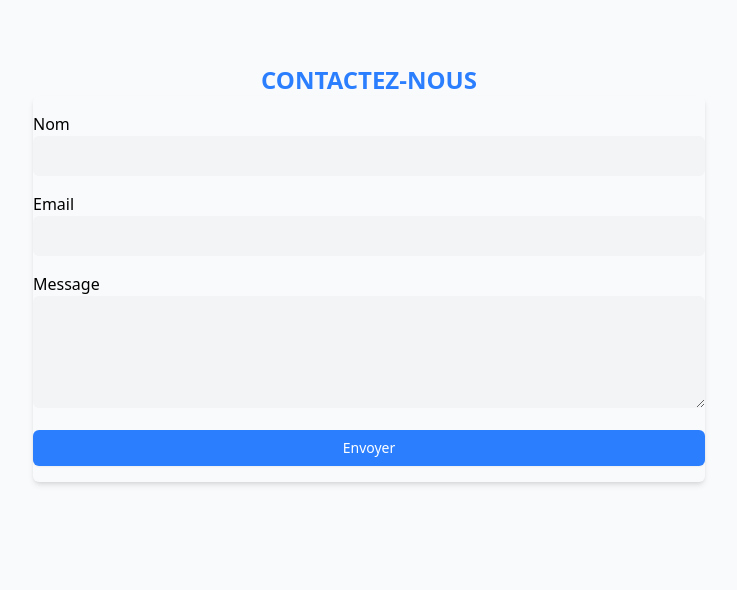
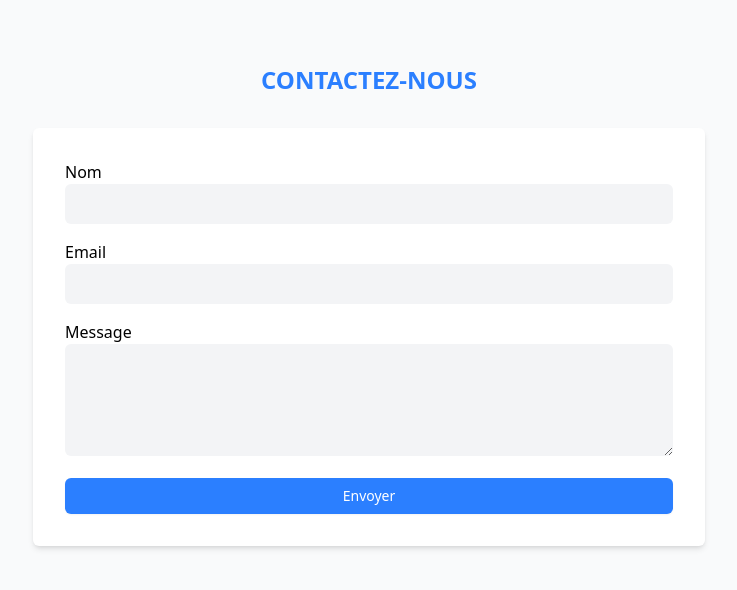
Before and after one commit to Lafiasabigado/Apex-Foot, a Next.js app: page /contact in a window 1280 px wide. Shown: the top 590 px of the page, without its empty margins (271-1008 px from the left). Built offline with nearby package versions, Linux system fonts and the light colour scheme.

Commit message:
partner section

```diff
--- a/app/components/Presentation.tsx
+++ b/app/components/Presentation.tsx
@@ -29,10 +29,10 @@ const Presentation = () => {
     }
   ]
   return (
-    <div className='min-h-screen'>
+    <div className='w-full'>
       <div className='max-w-7xl mx-auto'>
         <div
-          className='relative h-screen w-full bg-cover bg-center bg-no-repeat overflow-hidden'
+          className='relative h-[calc(100vh-64px)] w-full bg-cover bg-center bg-no-repeat overflow-hidden'
           style={{backgroundImage: "url('/bgs1.jpg')"}}
         >
 
--- a/app/contact/page.tsx
+++ b/app/contact/page.tsx
@@ -1,14 +1,15 @@
 import React from 'react'
 import { Button } from '@/components/ui/button'
-const Contact  = () => {
+
+const Contact = () => {
   return (
-    <div className='bg-gray-50 min-h-screen mx-auto max-w-7xl px-4 sm:px-6 lg:px-8'>
-        <div className='py-16'>
-            <div className=''>
-                <h1 className='text-2xl font-bold text-blue-500 uppercase text-center'>Contactez-nous</h1>
-            </div>
+    <div className='w-full bg-gray-50 py-16'>
+      <div className='max-w-7xl mx-auto px-4 sm:px-6 lg:px-8'>
+        <h1 className='text-2xl font-bold text-blue-500 uppercase text-center mb-8'>
+          Contactez-nous
+        </h1>
         <div>
-                <form className='max-w-2xl mx-auto grid grid-cols-1 gap-4 shadow-md py-4 rounded-md'>
+          <form className='max-w-2xl mx-auto grid grid-cols-1 gap-4 shadow-md p-8 rounded-md bg-white'>
             <div>
               <label htmlFor="name" className=''>Nom</label>
               <input type="text" id="name" name="name" className='w-full p-2 rounded-md bg-gray-100 border-none border-gray-300' />
--- a/app/partners/page.tsx
+++ b/app/partners/page.tsx
@@ -35,19 +35,19 @@ const Partners = () => {
 
   ]
   return (
-    <div className='min-h-screen'>
-        <div className='max-w-7xl mx-auto py-16'>
-            <h1 className='text-2xl font-bold text-blue-500 uppercase text-center'>Nos partenaires</h1>
+    <div className='w-full py-16'>
+      <div className='max-w-7xl mx-auto'>
+        <h1 className='text-2xl font-bold text-blue-500 uppercase text-center mb-12'>
+          Nos partenaires
+        </h1>
+        <div className='grid lg:grid-cols-6 md:grid-cols-3 grid-cols-1 sm:gap-4 gap-12 px-4'>
+          {partners.map((partner) => (
+            <div key={partner.id} className='flex justify-center items-center'>
+              <Image src={partner.logo} alt={partner.name} width={100} height={100} />
+            </div>
+          ))}
         </div>
-        <div className='grid lg:grid-cols-6 md:grid-cols-3 grid-cols-1 sm:gap-4 gap-12'>
-           {
-            partners.map((partner) => (
-                <div key={partner.id} className='flex justify-center items-center'>
-                    <Image src={partner.logo} alt={partner.name} width={100} height={100} />
-                </div>
-            ))
-           }
-        </div>
+      </div>
     </div>
   )
 }
--- a/app/players/page.tsx
+++ b/app/players/page.tsx
@@ -44,7 +44,7 @@ const Players = () => {
   };
 
   return (
-    <div className="min-h-screen bg-gradient-to-b from-gray-50 to-gray-100 py-16 px-4">
+    <div className="w-full bg-gradient-to-b from-gray-50 to-gray-100 py-16 px-4">
       <div className="max-w-7xl mx-auto">
         <h1 className="text-2xl uppercase font-bold text-center text-blue-500 mb-4">
           Découvrez nos joueurs
--- a/app/services/page.tsx
+++ b/app/services/page.tsx
@@ -67,7 +67,7 @@ const Services = () => {
       ];
 
   return (
-    <div className="min-h-screen bg-gradient-to-b from-gray-50 to-gray-100 py-16 px-4">
+    <div className="w-full bg-gradient-to-b from-gray-50 to-gray-100 py-16 px-4">
       <div className="max-w-7xl mx-auto">
         <div className="text-center mb-16">
           <h1 className="text-2xl font-bold uppercase text-blue-500 sm:text-4xl mb-4">
--- a/app/team/page.tsx
+++ b/app/team/page.tsx
@@ -59,7 +59,7 @@ const Team = () => {
   ]
 
   return (
-    <div className="min-h-screen bg-gradient-to-b from-gray-50 to-gray-100 py-16 px-4">
+    <div className="w-full bg-gradient-to-b from-gray-50 to-gray-100 py-16 px-4">
       <div className="max-w-7xl mx-auto">
         <div className="text-center mb-16">
           <h1 className="text-2xl font-bold uppercase text-blue-500 mb-4">
```
Lines whose indentation alone changed are shown as unchanged.
